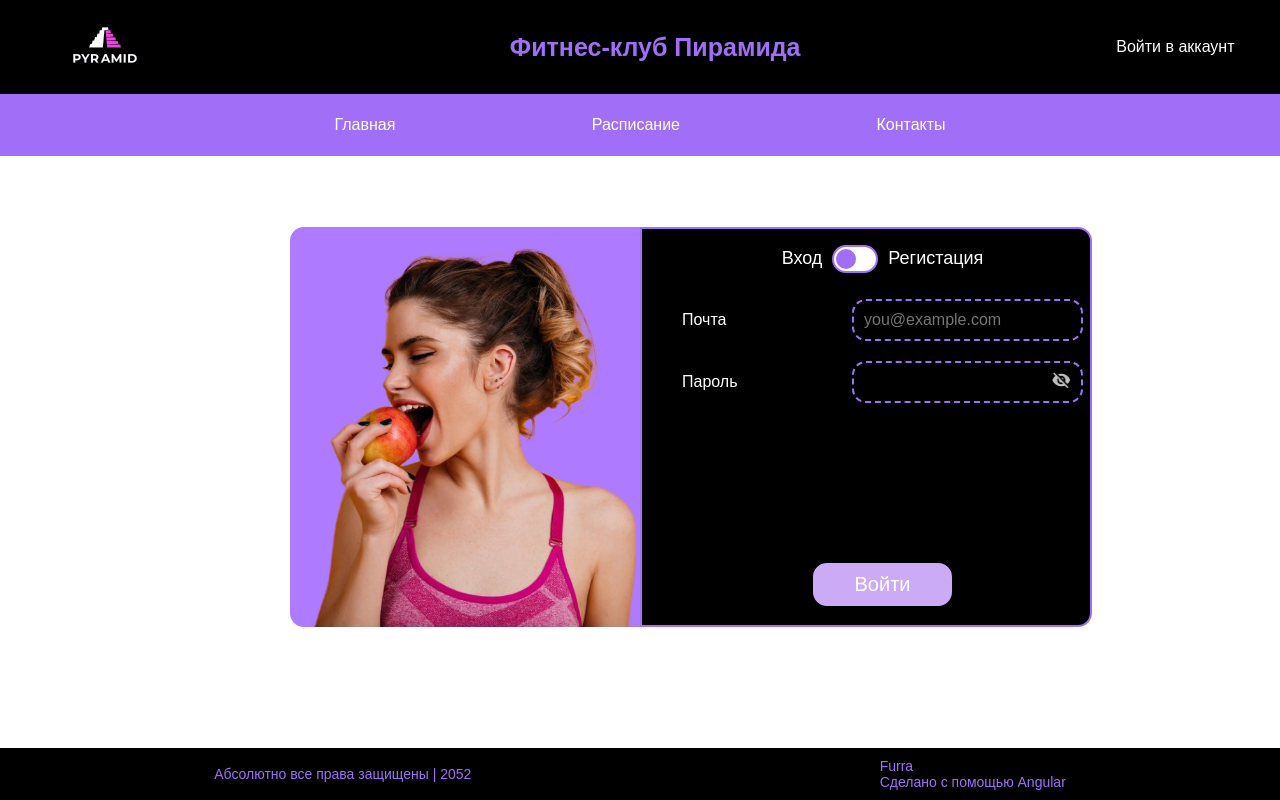
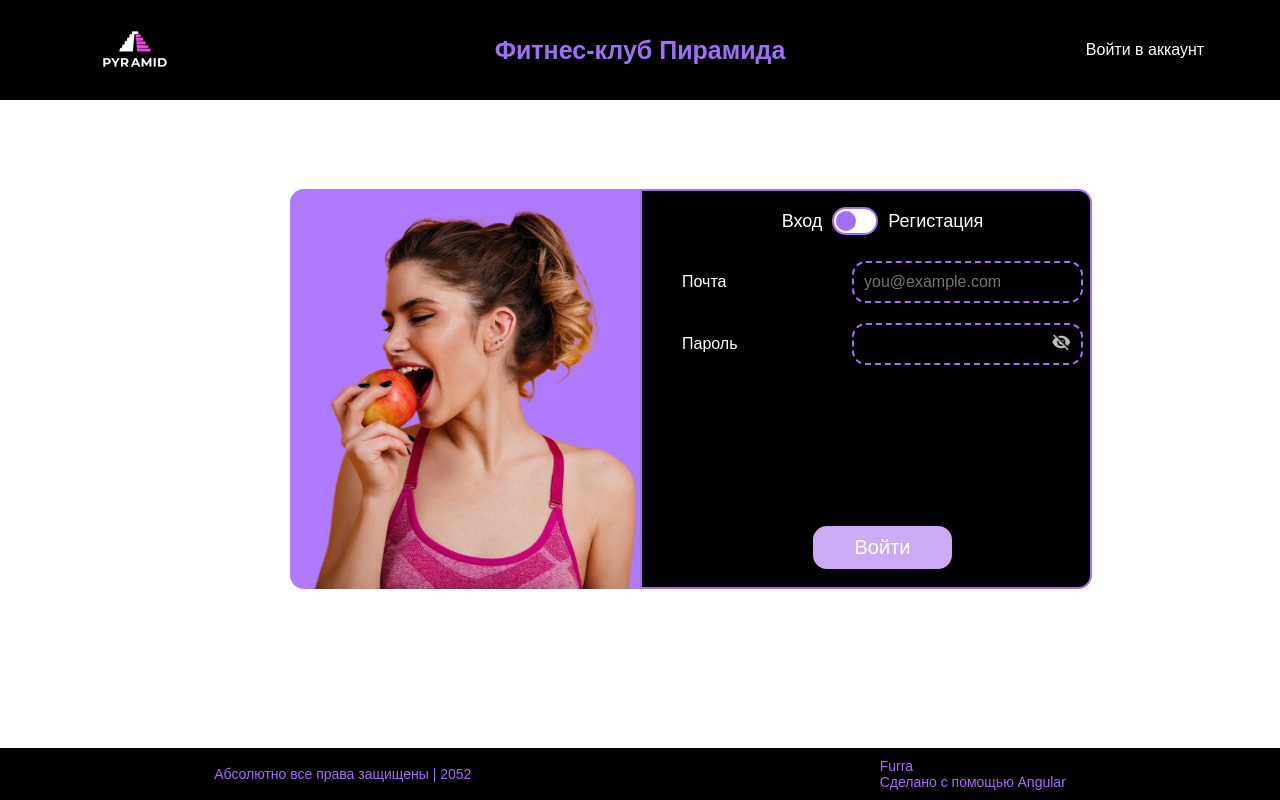
Before and after one commit to Fur4ik/web_app-pyramid, an Angular app: page /login in a window 1280 px wide. Built offline with nearby package versions, Linux system fonts and the light colour scheme; no server answers.

Commit message:
1.0.0.1v

```diff
--- a/src/app/common-ui/sidebar/sidebar.component.html
+++ b/src/app/common-ui/sidebar/sidebar.component.html
@@ -1,18 +1,14 @@
 <div class="header">
-  <a [routerLink]="['/main']">
+  <button class="logo_btn" (click)="hideBar()">
     <img src="./assets/img/logo3.png" class="header_logo">
-  </a>
+  </button>
   <span class="header_n">Фитнес-клуб Пирамида</span>
   <button *ngIf="!authService.isLoggedIn()" class="header_btn" [routerLink]="['/login']">Войти в аккаунт</button>
-<!--  <button *ngIf="authService.isLoggedIn()" class="header_btn" [routerLink]="['/lk']">{{dataUser.name_client}}</button>-->
   <button *ngIf="authService.isLoggedIn()" class="header_btn" [routerLink]="['/lk']">Личный кабинет</button>
+</div>
 
-</div>
-<div class="header_under">
+<div #header_under class="header_under">
   <a class="header_btn" [routerLink]="['/main']">Главная</a>
   <a class="header_btn" [routerLink]="['/schedule']">Распиcание</a>
   <a class="header_btn" [routerLink]="['/contacts']">Контакты</a>
-<!--  <a class="header_btn" [routerLink]="['/lk']">Личный кабинет</a>-->
-<!--  <a class="header_btn" [routerLink]="['/traning session']">Мои тренировки</a>-->
-<!--  <a class="header_btn" [routerLink]="['/admin schedule']">Админ панель</a>-->
 </div>
--- a/src/app/common-ui/sidebar/sidebar.component.scss
+++ b/src/app/common-ui/sidebar/sidebar.component.scss
@@ -1,5 +1,6 @@
 :host{
   font-family: "JetBrains Mono", sans-serif;
+  margin-bottom: 100px;
 }
 
 .header {
@@ -7,19 +8,41 @@
   display: grid;
   grid-template-columns: 150px 1fr 150px;
   align-items: center;
-  padding: 0px 60px;
-  position:fixed;
-  width: 93vw;
+  padding: 0 60px;
+  position: fixed;
+  width: 100%;
+  height: 100px;
   z-index: 10;
+  box-sizing: border-box;
 }
 
 .header_under{
-    display: flex;
+    opacity: 0;
+    visibility: hidden;
+  transition: opacity 0.3s ease-in-out, visibility 0.3s ease-in-out;
+
+  display: flex;
     background-color: var(--primary-color);
     padding: 10px 150px;
-    padding-top:104px;
     align-items: center;
-    justify-content: space-evenly;
+    justify-content: space-evenly ;
+  position: fixed;
+  z-index: 9;
+    width: 100%;
+    box-sizing: border-box;
+  top: 99px;
+}
+
+//.header:hover + .header_under {
+//  opacity: 1;
+//  visibility: visible;
+//}
+
+
+.logo_btn{
+  background: none;
+  border: none;
+  cursor: pointer;
 }
 
 .header_logo {
--- a/src/app/common-ui/sidebar/sidebar.component.ts
+++ b/src/app/common-ui/sidebar/sidebar.component.ts
@@ -1,4 +1,4 @@
-import {Component, inject} from '@angular/core';
+import {Component, ElementRef, inject, ViewChild} from '@angular/core';
 import { RouterLink } from '@angular/router';
 import {AuthGuard} from '../../guards/auth.guard';
 import {AuthService} from '../../servises/auth.service';
@@ -15,6 +15,24 @@ import {LkComponent} from '../../pages/lk/lk.component';
 export class SidebarComponent {
   constructor() {
   }
+
+
+  @ViewChild('header_under') field!: ElementRef;
+
+  // @ViewChild('field') field!: ElementRef;
+
+  // Скрыть/показать элемент
+  hideBar() {
+    if(this.field.nativeElement.style.visibility === 'visible') {
+      this.field.nativeElement.style.visibility = 'hidden'
+      this.field.nativeElement.style.opacity = 0
+    }
+    else {
+      this.field.nativeElement.style.visibility = 'visible';
+      this.field.nativeElement.style.opacity = 1;
+    }
+  }
+
 
   authService = inject(AuthService);
 
```
